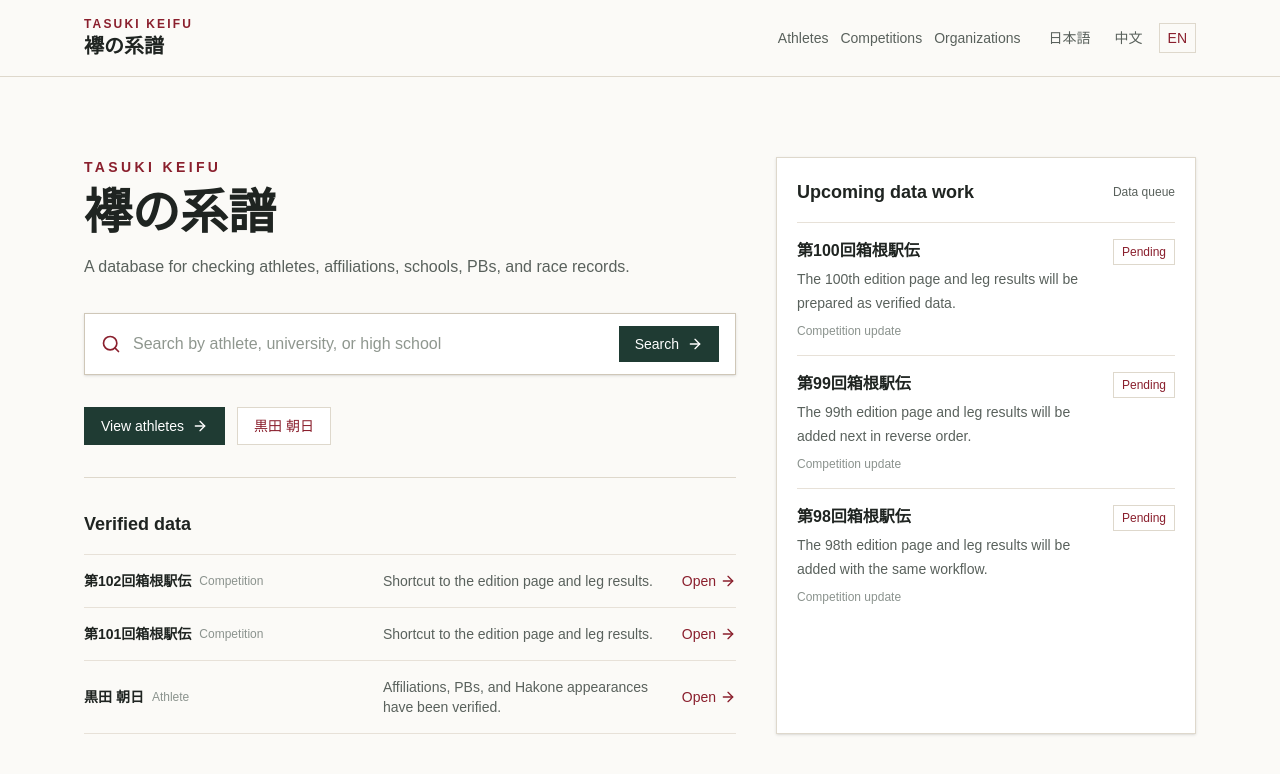
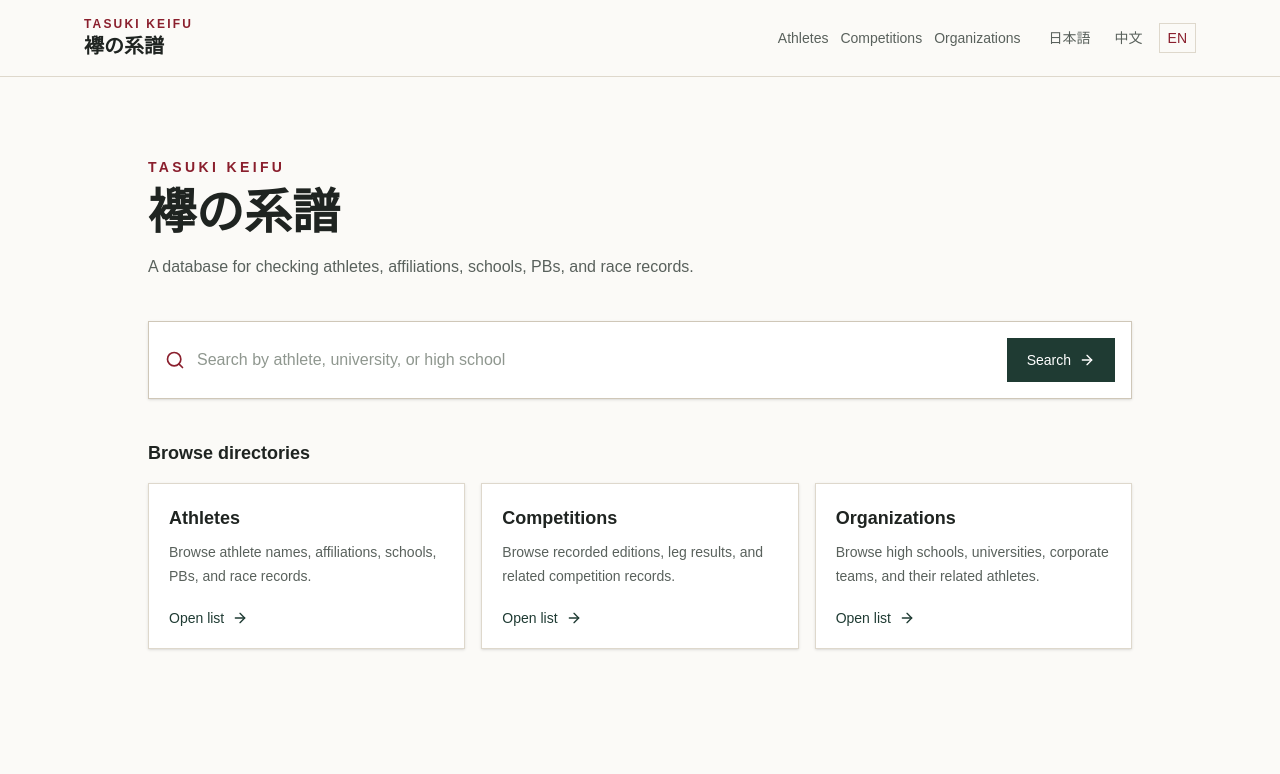
Before and after one commit to gelatoni-xh/tasuki-keifu, a Next.js app: page /en in a window 1280 px wide. Shown: the top 774 px of the page. Built offline with nearby package versions, Linux system fonts and the light colour scheme; no server answers.

Commit message:
Simplify home page layout

```diff
--- a/messages/en.json
+++ b/messages/en.json
@@ -31,43 +31,21 @@
     "present": "present"
   },
   "home": {
-    "recentPlayers": "Recently updated athletes",
-    "confirmedPlayers": "Verified athletes",
-    "confirmedData": "Verified data",
-    "openEntry": "Open",
-    "confirmedEntryType": {
-      "competition": "Competition",
-      "player": "Athlete"
-    },
-    "confirmedDetails": {
-      "hakone102": "Shortcut to the edition page and leg results.",
-      "hakone101": "Shortcut to the edition page and leg results.",
-      "asahiKuroda": "Affiliations, PBs, and Hakone appearances have been verified."
-    },
-    "viewPlayers": "View athletes",
-    "viewAll": "View all",
-    "viewProfile": "View profile",
-    "updateQueue": "Upcoming data work",
-    "updateQueueTag": "Data queue",
-    "updateStatus": {
-      "inProgress": "In progress",
-      "pending": "Pending"
-    },
-    "updateScope": {
-      "race": "Race results",
-      "source": "Source review",
-      "competition": "Competition update"
-    },
-    "updateDetails": {
-      "shinsakuKudo": "Basic page created from leg 5; PBs, affiliations, and past Hakone records are being reviewed.",
-      "kiyotoHirabayashi": "Basic page only. PBs, race history, and sources need review.",
-      "shunkyoYoshii": "Basic page only. PBs, race history, and sources need review.",
-      "hakone102Leg5Sources": "NTV leg results and listed marks will be reconciled with official results and source display.",
-      "hakone101Leg2": "Same-leg results expanded from Asahi Kuroda's past Hakone appearance will be completed.",
-      "kudoHakoneTimes": "Leg 5 times for the 100th and 101st Hakone will be verified from official results.",
-      "hakone100": "The 100th edition page and leg results will be prepared as verified data.",
-      "hakone99": "The 99th edition page and leg results will be added next in reverse order.",
-      "hakone98": "The 98th edition page and leg results will be added with the same workflow."
+    "browseTitle": "Browse directories",
+    "openDirectory": "Open list",
+    "quickLinks": {
+      "players": {
+        "title": "Athletes",
+        "description": "Browse athlete names, affiliations, schools, PBs, and race records."
+      },
+      "competitions": {
+        "title": "Competitions",
+        "description": "Browse recorded editions, leg results, and related competition records."
+      },
+      "organizations": {
+        "title": "Organizations",
+        "description": "Browse high schools, universities, corporate teams, and their related athletes."
+      }
     }
   },
   "players": {
--- a/messages/ja.json
+++ b/messages/ja.json
@@ -31,43 +31,21 @@
     "present": "現在"
   },
   "home": {
-    "recentPlayers": "最近更新された選手",
-    "confirmedPlayers": "確認済みの選手",
-    "confirmedData": "確認済みデータ",
-    "openEntry": "開く",
-    "confirmedEntryType": {
-      "competition": "大会",
-      "player": "選手"
-    },
-    "confirmedDetails": {
-      "hakone102": "届次ページと区間結果の参照入口。",
-      "hakone101": "届次ページと区間結果の参照入口。",
-      "asahiKuroda": "所属履歴、PB、箱根出場歴まで確認済み。"
-    },
-    "viewPlayers": "選手一覧を見る",
-    "viewAll": "すべて見る",
-    "viewProfile": "選手詳細を見る",
-    "updateQueue": "近期補完予定",
-    "updateQueueTag": "データキュー",
-    "updateStatus": {
-      "inProgress": "整備中",
-      "pending": "待機中"
-    },
-    "updateScope": {
-      "race": "レース結果",
-      "source": "出典整理",
-      "competition": "大会更新"
-    },
-    "updateDetails": {
-      "shinsakuKudo": "5区結果から作成した基礎ページを、PB・所属履歴・過去箱根まで確認中。",
-      "kiyotoHirabayashi": "基礎ページのみ。PB・出場歴・出典を再確認予定。",
-      "shunkyoYoshii": "基礎ページのみ。PB・出場歴・出典を再確認予定。",
-      "hakone102Leg5Sources": "NTV 由来の区間結果と持ちタイム摘要を、公式結果・出典表示へ整理予定。",
-      "hakone101Leg2": "黒田朝日の過去出場から広がる同一区間の結果を補完予定。",
-      "kudoHakoneTimes": "第100回・第101回の5区タイムを公式結果で確認予定。",
-      "hakone100": "第100回の届次ページと区間結果を、確認済みデータとして整備予定。",
-      "hakone99": "第99回の届次ページと区間結果を、倒序で補完予定。",
-      "hakone98": "第98回の届次ページと区間結果を、同じ手順で補完予定。"
+    "browseTitle": "一覧から探す",
+    "openDirectory": "一覧を見る",
+    "quickLinks": {
+      "players": {
+        "title": "選手一覧",
+        "description": "選手名、所属、出身校、PB、レース記録を確認できます。"
+      },
+      "competitions": {
+        "title": "大会一覧",
+        "description": "収録済みの大会届次、区間結果、関連する記録をたどれます。"
+      },
+      "organizations": {
+        "title": "組織一覧",
+        "description": "高校、大学、実業団などの組織と関連選手を一覧できます。"
+      }
     }
   },
   "players": {
--- a/messages/zh.json
+++ b/messages/zh.json
@@ -31,43 +31,21 @@
     "present": "至今"
   },
   "home": {
-    "recentPlayers": "最近更新的选手",
-    "confirmedPlayers": "已确认的选手",
-    "confirmedData": "已确认的数据",
-    "openEntry": "打开",
-    "confirmedEntryType": {
-      "competition": "赛事",
-      "player": "选手"
-    },
-    "confirmedDetails": {
-      "hakone102": "届次页与区间结果的快捷入口。",
-      "hakone101": "届次页与区间结果的快捷入口。",
-      "asahiKuroda": "所属履历、PB 与箱根出场记录已确认。"
-    },
-    "viewPlayers": "查看选手一览",
-    "viewAll": "查看全部",
-    "viewProfile": "查看选手详情",
-    "updateQueue": "近期补完计划",
-    "updateQueueTag": "数据队列",
-    "updateStatus": {
-      "inProgress": "整理中",
-      "pending": "待处理"
-    },
-    "updateScope": {
-      "race": "比赛结果",
-      "source": "来源整理",
-      "competition": "赛事更新"
-    },
-    "updateDetails": {
-      "shinsakuKudo": "从5区结果创建的基础页，正在确认 PB、所属履历和过往箱根记录。",
-      "kiyotoHirabayashi": "目前只有基础页，后续重新确认 PB、出场记录和来源。",
-      "shunkyoYoshii": "目前只有基础页，后续重新确认 PB、出场记录和来源。",
-      "hakone102Leg5Sources": "整理 NTV 来源的区间结果和持有成绩摘要，后续补官方结果与来源展示。",
-      "hakone101Leg2": "从黑田朝日过往出场扩展出的同一区间结果，后续补齐。",
-      "kudoHakoneTimes": "后续用官方结果确认第100回、第101回的5区具体时间。",
-      "hakone100": "准备把第100回的届次页和区间结果整理成已确认数据。",
-      "hakone99": "按倒序继续补第99回的届次页和区间结果。",
-      "hakone98": "沿用同样方法补第98回的届次页和区间结果。"
+    "browseTitle": "从一览进入",
+    "openDirectory": "查看一览",
+    "quickLinks": {
+      "players": {
+        "title": "选手一览",
+        "description": "查看选手姓名、所属、出身校、PB 和比赛记录。"
+      },
+      "competitions": {
+        "title": "赛事一览",
+        "description": "查看已收录的赛事届次、区间结果和相关记录。"
+      },
+      "organizations": {
+        "title": "组织一览",
+        "description": "查看高中、大学、实业团等组织及其相关选手。"
+      }
     }
   },
   "players": {
--- a/src/app/[locale]/page.tsx
+++ b/src/app/[locale]/page.tsx
@@ -46,47 +46,21 @@ export default async function HomePage({ params }: HomePageProps) {
 
   const locale = localeParam;
   const dictionary = getDictionary(locale);
-  const confirmedEntries = [
+  const quickLinks = [
     {
-      title: "第102回箱根駅伝",
-      scope: dictionary.home.confirmedEntryType.competition,
-      detail: dictionary.home.confirmedDetails.hakone102,
-      href: `/${locale}/competitions/hakone-ekiden-102`,
+      title: dictionary.home.quickLinks.players.title,
+      description: dictionary.home.quickLinks.players.description,
+      href: `/${locale}/players`,
     },
     {
-      title: "第101回箱根駅伝",
-      scope: dictionary.home.confirmedEntryType.competition,
-      detail: dictionary.home.confirmedDetails.hakone101,
-      href: `/${locale}/competitions/hakone-ekiden-101`,
-    },
-    {
-      title: "黒田 朝日",
-      scope: dictionary.home.confirmedEntryType.player,
-      detail: dictionary.home.confirmedDetails.asahiKuroda,
-      href: `/${locale}/players/asahi-kuroda`,
-    },
-  ];
-  const updateQueue = [
-    {
-      title: "第100回箱根駅伝",
-      scope: dictionary.home.updateScope.competition,
-      status: dictionary.home.updateStatus.pending,
-      detail: dictionary.home.updateDetails.hakone100,
+      title: dictionary.home.quickLinks.competitions.title,
+      description: dictionary.home.quickLinks.competitions.description,
       href: `/${locale}/competitions`,
     },
     {
-      title: "第99回箱根駅伝",
-      scope: dictionary.home.updateScope.competition,
-      status: dictionary.home.updateStatus.pending,
-      detail: dictionary.home.updateDetails.hakone99,
-      href: `/${locale}/competitions`,
-    },
-    {
-      title: "第98回箱根駅伝",
-      scope: dictionary.home.updateScope.competition,
-      status: dictionary.home.updateStatus.pending,
-      detail: dictionary.home.updateDetails.hakone98,
-      href: `/${locale}/competitions`,
+      title: dictionary.home.quickLinks.organizations.title,
+      description: dictionary.home.quickLinks.organizations.description,
+      href: `/${locale}/organizations`,
     },
   ];
 
@@ -94,9 +68,8 @@ export default async function HomePage({ params }: HomePageProps) {
     <div className="min-h-screen bg-[#fbfaf7] text-[#1f2421]">
       <SiteHeader locale={locale} path="" />
 
-      <main className="mx-auto max-w-6xl px-5 py-12 lg:py-20">
-        <div className="grid gap-10 lg:grid-cols-[1fr_420px]">
-          <section className="space-y-8">
+      <main className="mx-auto max-w-5xl px-5 py-12 lg:py-20">
+        <section className="space-y-10">
           <div>
             <p className="text-sm font-semibold uppercase tracking-[0.24em] text-[#8a1f2d]">{dictionary.site.label}</p>
             <h1 className="mt-3 text-4xl font-semibold tracking-normal sm:text-5xl">{dictionary.site.name}</h1>
@@ -104,20 +77,22 @@ export default async function HomePage({ params }: HomePageProps) {
           </div>
 
           <form
-              className="flex max-w-2xl items-center gap-3 border border-[#cfc7b8] bg-white px-4 py-3 shadow-sm"
+            className="flex flex-col gap-3 border border-[#cfc7b8] bg-white p-4 shadow-sm sm:flex-row sm:items-center"
             action={`/${locale}/players`}
             data-analytics-event="home_search_submit"
             data-analytics-form="home_search"
           >
-              <Search className="h-5 w-5 text-[#8a1f2d]" aria-hidden="true" />
+            <div className="flex min-w-0 flex-1 items-center gap-3">
+              <Search className="h-5 w-5 shrink-0 text-[#8a1f2d]" aria-hidden="true" />
               <input
                 className="min-w-0 flex-1 bg-transparent text-base outline-none placeholder:text-[#8f978f]"
                 name="q"
                 placeholder={dictionary.common.searchPlaceholder}
                 aria-label={dictionary.common.search}
               />
+            </div>
             <button
-                className="inline-flex items-center gap-2 bg-[#1f3b33] px-4 py-2 text-sm font-medium text-white"
+              className="inline-flex items-center justify-center gap-2 bg-[#1f3b33] px-5 py-3 text-sm font-medium text-white"
               type="submit"
             >
               {dictionary.common.search}
@@ -125,81 +100,28 @@ export default async function HomePage({ params }: HomePageProps) {
             </button>
           </form>
 
-            <div className="flex flex-wrap gap-3">
+          <section className="space-y-4">
+            <h2 className="text-lg font-semibold">{dictionary.home.browseTitle}</h2>
+            <div className="grid gap-4 sm:grid-cols-2 lg:grid-cols-3">
+              {quickLinks.map((link) => (
                 <Link
-                className="inline-flex items-center gap-2 border border-[#1f3b33] bg-[#1f3b33] px-4 py-2 text-sm font-medium text-white"
-                href={`/${locale}/players`}
+                  className="group flex h-full flex-col justify-between border border-[#ded8cc] bg-white p-5 shadow-sm transition hover:-translate-y-0.5 hover:border-[#cfc7b8] hover:bg-[#fffdf9]"
+                  href={link.href}
+                  key={link.title}
                 >
-                {dictionary.home.viewPlayers}
-                <ArrowRight className="h-4 w-4" aria-hidden="true" />
-              </Link>
-              <Link
-                className="inline-flex items-center gap-2 border border-[#ded8cc] bg-white px-4 py-2 text-sm font-medium text-[#8a1f2d]"
-                href={`/${locale}/players/asahi-kuroda`}
-                data-analytics-event="player_profile_view"
-                data-analytics-link-type="featured_player"
-              >
-                黒田 朝日
-              </Link>
+                  <div>
+                    <p className="text-lg font-semibold">{link.title}</p>
+                    <p className="mt-2 text-sm leading-6 text-[#59615c]">{link.description}</p>
                   </div>
-
-            {confirmedEntries.length > 0 ? (
-              <section className="border-t border-[#ded8cc] pt-8">
-                <div className="flex items-center justify-between gap-4">
-                  <h2 className="text-lg font-semibold">{dictionary.home.confirmedData}</h2>
-                </div>
-                <div className="mt-4 divide-y divide-[#e7e1d8] border-y border-[#e7e1d8]">
-                  {confirmedEntries.map((entry) => (
-                    <Link
-                      className="grid gap-2 py-4 text-sm transition hover:bg-white sm:grid-cols-[1fr_1fr_auto]"
-                      href={entry.href}
-                      key={entry.title}
-                      data-analytics-event={
-                        entry.scope === dictionary.home.confirmedEntryType.player
-                          ? "player_profile_view"
-                          : "player_to_competition_click"
-                      }
-                      data-analytics-link-type="home_confirmed_entry"
-                    >
-                      <span className="flex items-center gap-2 font-semibold">
-                        <span>{entry.title}</span>
-                        <span className="text-xs font-medium text-[#8b938e]">{entry.scope}</span>
-                      </span>
-                      <span className="text-[#59615c]">{entry.detail}</span>
-                      <span className="inline-flex items-center gap-1 text-[#8a1f2d]">
-                        {dictionary.home.openEntry}
-                        <ArrowRight className="h-4 w-4" aria-hidden="true" />
+                  <span className="mt-5 inline-flex items-center gap-2 text-sm font-medium text-[#1f3b33]">
+                    {dictionary.home.openDirectory}
+                    <ArrowRight className="h-4 w-4 transition group-hover:translate-x-0.5" aria-hidden="true" />
                   </span>
                 </Link>
               ))}
             </div>
           </section>
-            ) : null}
         </section>
-
-          <aside className="border border-[#ded8cc] bg-white p-5 shadow-sm">
-            <div className="flex items-center justify-between border-b border-[#e7e1d8] pb-4">
-              <h2 className="text-lg font-semibold">{dictionary.home.updateQueue}</h2>
-              <span className="text-xs text-[#59615c]">{dictionary.home.updateQueueTag}</span>
-            </div>
-            <div className="divide-y divide-[#e7e1d8]">
-              {updateQueue.map((item) => (
-                <Link className="block py-4 transition hover:bg-[#fbfaf7]" href={item.href} key={item.title}>
-                  <div className="flex items-start justify-between gap-4">
-                    <div>
-                      <p className="font-semibold">{item.title}</p>
-                      <p className="mt-1 text-sm leading-6 text-[#59615c]">{item.detail}</p>
-                      <p className="mt-2 text-xs text-[#8b938e]">{item.scope}</p>
-                    </div>
-                    <span className="shrink-0 border border-[#ded8cc] px-2 py-1 text-xs text-[#8a1f2d]">
-                      {item.status}
-                    </span>
-                  </div>
-                </Link>
-              ))}
-            </div>
-          </aside>
-        </div>
       </main>
     </div>
   );
```
Lines whose indentation alone changed are shown as unchanged.
